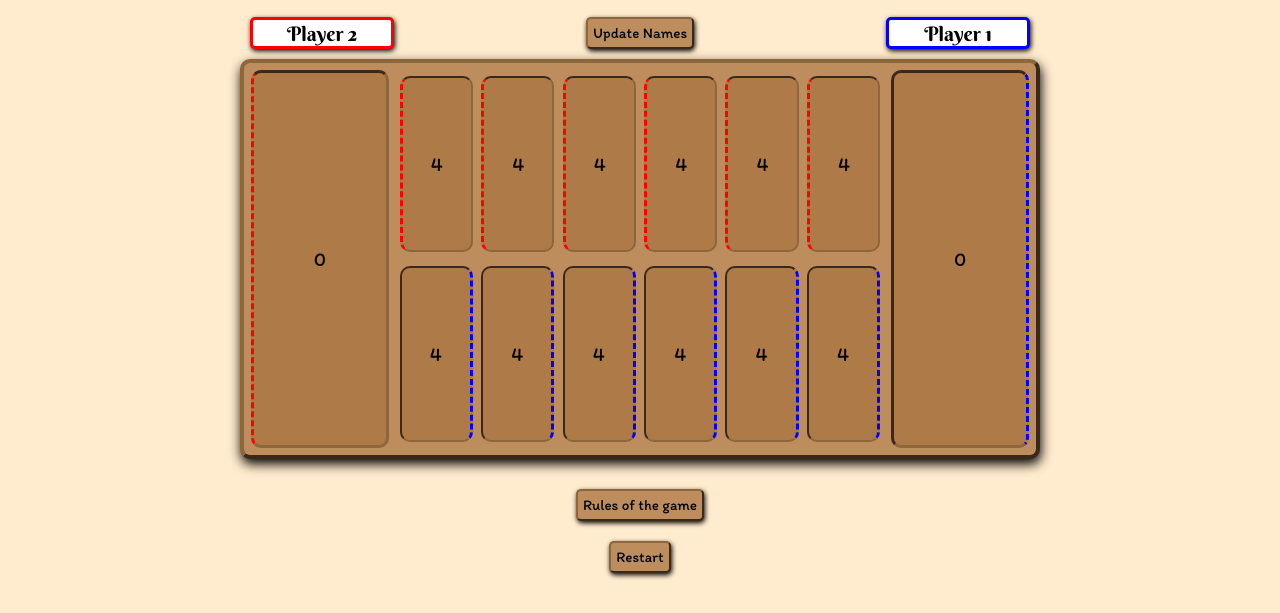
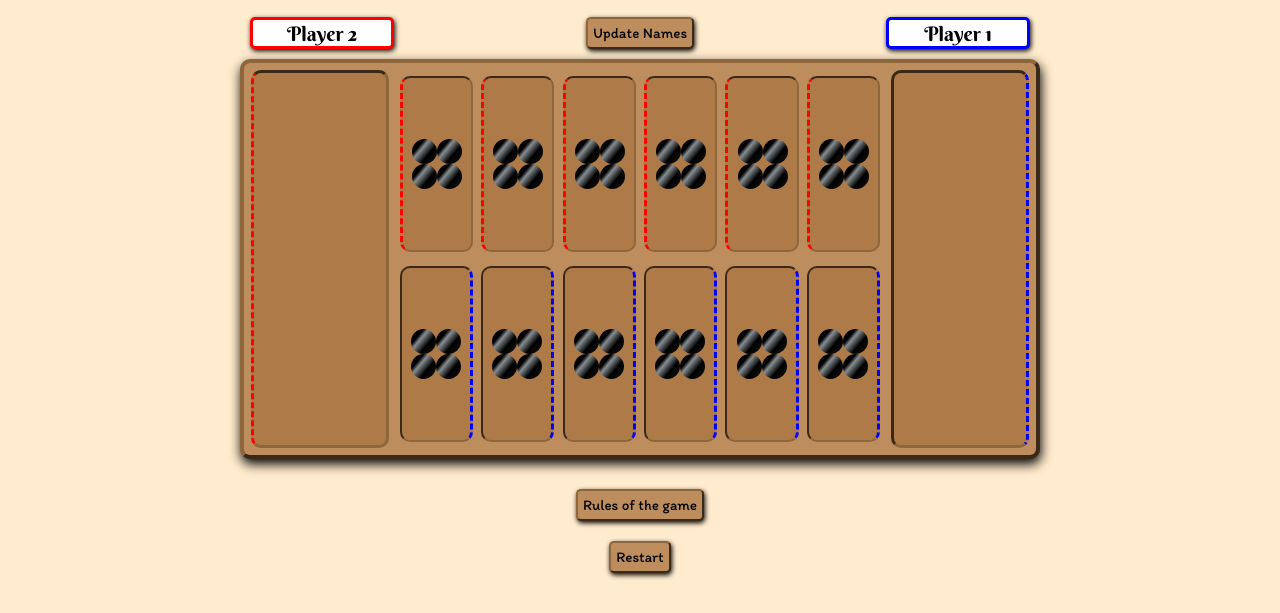
Before and after one commit to gr4ymanSOUND/FULLSTACK-ArcadeProject, a plain HTML site: page index.html in a window 1280 px wide. Both pictures are taken after a click on the button "Restart". Shown: the part 208-821 px from the top of the page. Drawn offline with Linux system fonts and the light colour scheme; a web font is replaced by a local one.

Commit message:
Sunday Apr 10 -- final commit before submitting project; updated code to create the appropriate number of stone divs for each pit rather than just displaying a number; note: bug where clicks don't register correctly sometimes, not sure how to fix that

```diff
--- a/app.js
+++ b/app.js
@@ -14,8 +14,6 @@ let gameState = {
     winner: ""
 };
 
-console.log(gameState);
-
 // retrieve the elements needed from the html
 let board = document.getElementById("board");
 let boardPits = [];
@@ -31,7 +29,27 @@ for (let i = 0; i < 14; i++) {
     boardPits.push(pit);
 }
 
-// function to do the basic move - empty the chosen spot and add 1 to each spot after it in the array until there are none left; pass in the chosen pit/index
+// function to create the stones in each pit at the start of the game
+function fillStones(pit, index) {
+    // find the number of stones that should be in that pit
+    let numStones = gameState.board[index];
+
+    // once for every number up to the value of the stones in the current pit, create a stone div and add it to the pit div as a child
+    for (let i = 0; i < numStones; i++) {
+        let stone = document.createElement("div");
+        stone.className = "stone";
+        pit.appendChild(stone);
+    }
+
+}
+
+// use foreach to actually fill stones in each pit to start the game
+boardPits.forEach(fillStones);
+
+//
+// function to do the basic move
+//
+
 function basicMove(chosenPit) {
 
     // use the "turn" property of the gameState to set up which store needs to be skipped;
@@ -64,7 +82,6 @@ function basicMove(chosenPit) {
         }
 
     }
-    console.log(gameState);
 
     // return the index of the last space updated
     return currentPit;
@@ -102,7 +119,6 @@ function specialRules(lastMove) {
         hand += gameState.board[opposite];
         gameState.board[opposite] = 0;
         gameState.board[store] += hand;
-
     }
 
     // check whether the turn is on their own side
@@ -121,8 +137,6 @@ function specialRules(lastMove) {
     } else {
         gameState.turn = playerNames.PLAYER1;
     }
-
-    console.log(gameState);
 
 }
 
@@ -171,35 +185,43 @@ function isGameOver() {
 
 }
 
+//
 // functions to render the changes
+//
 
-function showMove(startPoint) {
+// helper function specifically for showing the stones in each pit individually
+function showStones(pitIndex) {
+    boardPits[pitIndex].innerHTML = "";
+    let pitValue = gameState.board[pitIndex];
+    for (let i = 0; i < pitValue; i++) {
+        let stone = document.createElement("div");
+        stone.className = "stone";
+        boardPits[pitIndex].appendChild(stone);
+    }
+}
 
-    // use for loop to go through each of the boardPits in order starting at the passed in "startPoint" (the clicked pit) and update the amount shown on screen
+// show the correct stones after the basic move is done
+function showMove() {
 
-    // go as long as i isn't the same as the start index, and use modulo to increment i while keeping it less than the length of the board array
-    // change the startpoint before entering the loop (tried a few things, couldn't get it to work otherwise)
-
-    boardPits[startPoint].innerText = gameState.board[startPoint];
-    for (let i = startPoint + 1; i !== startPoint; i = (i + 1) % 14) {
-        boardPits[i].innerText = gameState.board[i];
+    // use for loop to go through each of the boardPits to update the stones in each using the showStones function
+    for (let i = 0; i < boardPits.length; i++) {
+        showStones(i);
     }
 
 }
 
+// updates the screen again after any special rules are met; also updates the turn display after all checks are completed
 function showSpecial(endMove) {
-    // updates the screen again after any special rules are met; also updates the turn display after all checks are completed
 
     if (endMove !== 6 && endMove !== 13) {
         // find opposite spot on the board
         let opposite = 12 - endMove;
 
-        // update the innerText of the elements to show the new values; update the last move the player made, the opposite spot on the board, and both of the pits(just to make sure it accounts for either player without writing a bunch of checks)
-        boardPits[endMove].innerText = gameState.board[endMove];
-        boardPits[opposite].innerText = gameState.board[opposite];
-        boardPits[6].innerText = gameState.board[6];
-        boardPits[13].innerText = gameState.board[13];
-
+        // update the elements to show the new values; update the last move the player made, the opposite spot on the board, and both of the pits(just to make sure it accounts for either player without writing a bunch of checks)
+        showStones(endMove);
+        showStones(opposite);
+        showStones(6);
+        showStones(13);
     }
 
     // change the turn display to show the next turn
@@ -212,16 +234,16 @@ function showSpecial(endMove) {
 
 }
 
+// updates the screen to show the game winner
 function showWinner(gameIsOver) {
-    // updates the screen to show the game winner
 
     // first, exit the function if the game isn't over
     if (!gameIsOver) {
         return;
     }
 
-    // run showMove again to update the board to show the correct stones in each pit and store (use 0 as argument)
-    showMove(0);
+    // run showMove again to update the board to show the correct stones in each pit and store
+    showMove();
 
     // create a new div to show the winner and directions/button for restarting the game
     let winnerBox = document.createElement("div");
@@ -243,7 +265,10 @@ function showWinner(gameIsOver) {
 
 }
 
+//
 // function for the gameplay click event; this will use the other functions to make the game move on after each click
+//
+
 function makeMove(move) {
     // get the id of the pit that was clicked on
     let clickedPit = Number(move.target.id);
@@ -253,15 +278,15 @@ function makeMove(move) {
         return;
     }
 
-    // prevent any clicks until the players have entered their names
-    if (!gameState.turn)  {
+    // if the value of that pit is 0, prevent the click from doing anything
+    if (gameState.board[clickedPit] === 0){
         return;
     }
 
     // helper function to clean up the if/else statement below a bit
     function moveAndDisplay() {
         let lastPit = basicMove(clickedPit);
-        showMove(clickedPit);
+        showMove();
         specialRules(lastPit);
         showSpecial(lastPit);
         showWinner(isGameOver());
@@ -279,8 +304,10 @@ function makeMove(move) {
 // event listener for making moves during the game
 board.addEventListener("click", makeMove);
 
+//
+// function for updating player names
+//
 
-// function for updating player names
 function updateNames() {
 
     // check the current turn before updating the gameState, so that the display of the current turn can be updated properly (if we updated the gamestate first, we can't tell how to update the displayed turn and the gamestate for the turn
@@ -295,15 +322,15 @@ function updateNames() {
         gameState.turn = playerNames.PLAYER2;
         currentTurn.innerText = playerNames.PLAYER2;
     }
-    console.log(gameState);
-    console.log(playerNames);
-    console.log(gameState.turn);
 }
 
 // event listener for updating the playerNames
 nameButton.addEventListener("click", updateNames);
 
+//
 // function to reset the gameState and display for restarting the game
+//
+
 function restartGame() {
 
     // check if there is a winner, and if there is, remove the displayed winner box
@@ -322,21 +349,17 @@ function restartGame() {
     gameState.board = [4, 4, 4, 4, 4, 4, 0, 4, 4, 4, 4, 4, 4, 0];
     gameState.turn = playerNames.PLAYER1;
     gameState.winner = "";
-    console.log(gameState);
 
     // update the current turn display
     currentTurn.innerText = playerNames.PLAYER1;
     currentTurn.style.setProperty("color",playerNames.p1color);
 
     // update the board (can use the showMove function since it updates all pits on the board - pass in 0 to start at the beginning of the board
-    showMove(0);
+    showMove();
 }
 
 // event listener for the button to restart the game
 restartButton.addEventListener("click", restartGame);
 
-
-
-
-// add setTimeout() to the display functions to give a bit of delay while moving between pits
-    // this may turn out not to work - do more research
+// currently having an issue where clicks sometimes aren't registered correctly
+// also sometimes it seems to register the click, but only changes the turn - this may be related to just not registering correctly and thinking I clicked on an empty pit for the move or something
--- a/index.html
+++ b/index.html
@@ -24,25 +24,25 @@
             <input type="text" id="player1" value="Player 1">
         </div>
         <div id="board">
-            <div id="13" class="store pit outline-red">0</div>
+            <div id="13" class="store pit outline-red"></div>
             <uL>
-                <li id="12" class="pit outline-red">4</li>
-                <li id="11" class="pit outline-red">4</li>
-                <li id="10" class="pit outline-red">4</li>
-                <li id="9" class="pit outline-red">4</li>
-                <li id="8" class="pit outline-red">4</li>
-                <li id="7" class="pit outline-red">4</li>
-                <li id="0" class="pit outline-blue">4</li>
-                <li id="1" class="pit outline-blue">4</li>
-                <li id="2" class="pit outline-blue">4</li>
-                <li id="3" class="pit outline-blue">4</li>
-                <li id="4" class="pit outline-blue">4</li>
-                <li id="5" class="pit outline-blue">4</li>
+                <li id="12" class="pit outline-red"></li>
+                <li id="11" class="pit outline-red"></li>
+                <li id="10" class="pit outline-red"></li>
+                <li id="9" class="pit outline-red"></li>
+                <li id="8" class="pit outline-red"></li>
+                <li id="7" class="pit outline-red"></li>
+                <li id="0" class="pit outline-blue"></li>
+                <li id="1" class="pit outline-blue"></li>
+                <li id="2" class="pit outline-blue"></li>
+                <li id="3" class="pit outline-blue"></li>
+                <li id="4" class="pit outline-blue"></li>
+                <li id="5" class="pit outline-blue"></li>
             </uL>
-            <div id="6" class="store pit outline-blue"><span></span>0</div>
+            <div id="6" class="store pit outline-blue"></div>
         </div>
         <div class="game-bottom">
-            <a href="https://www.thesprucecrafts.com/how-to-play-mancala-409424">Rules of the game</a>
+            <a href="https://www.thesprucecrafts.com/how-to-play-mancala-409424" target="_blank">Rules of the game</a>
             <button id ="restart-game" type="button">Restart</button>
         </div>
     </main>
--- a/style.css
+++ b/style.css
@@ -89,9 +89,10 @@ input {
 .store {
     width: 18%;
     display: flex;
-    flex-flow: column wrap;
+    flex-flow: row wrap;
     justify-content: center;
     align-items: center;
+    align-content: center;
     background-color: rgb(174, 122, 71);
     margin: 7px;
     border: 3px rgb(142, 102, 59) inset;
@@ -113,9 +114,10 @@ ul > li {
     border: 2px rgb(142, 102, 59) inset;
     border-radius: 10px;
     display: flex;
-    flex-flow: column wrap;
+    flex-flow: row wrap;
     justify-content: center;
     align-items: center;
+    align-content: center;
     background-color: rgb(174, 122, 71);
     margin-bottom: 7px;
     margin-top: 7px;
@@ -192,5 +194,15 @@ button {
 }
 
 button:hover {
-    border: 2px rgb(247, 206, 0) solid;
+    /* border: 2px rgb(247, 206, 0) solid; */
+    color: rgb(247, 206, 0);
 }
+
+.stone {
+    width: 25px;
+    height: 25px;
+    border-radius: 50%;
+    background: rgb(0,0,0);
+    background: linear-gradient(130deg, rgba(0,0,0,1) 0%, rgba(0,0,0,1) 28%, rgba(134,141,145,1) 39%, rgba(0,0,0,1) 64%, rgba(22,22,23,1) 100%);
+    margin: 0;
+}
```
